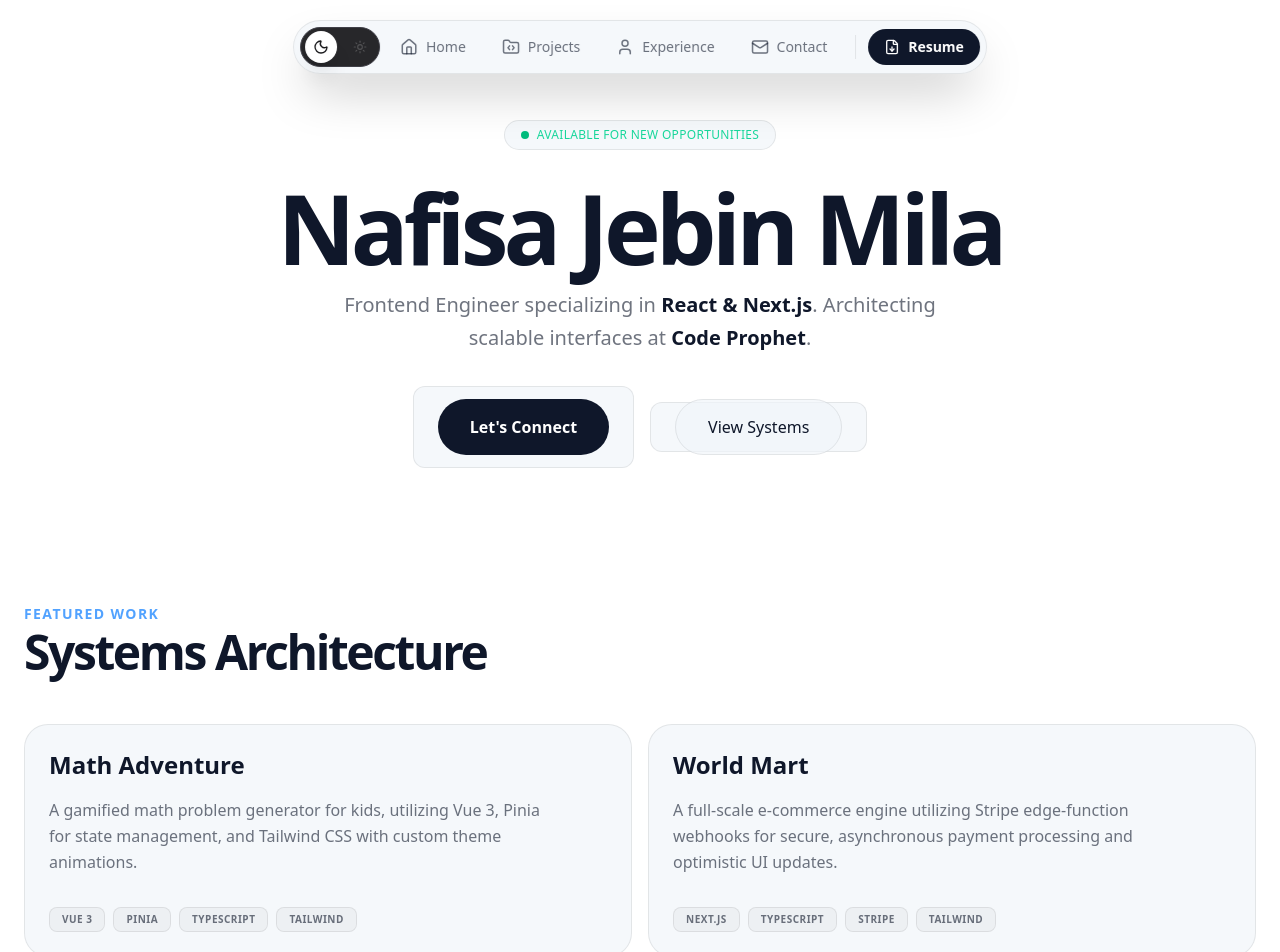
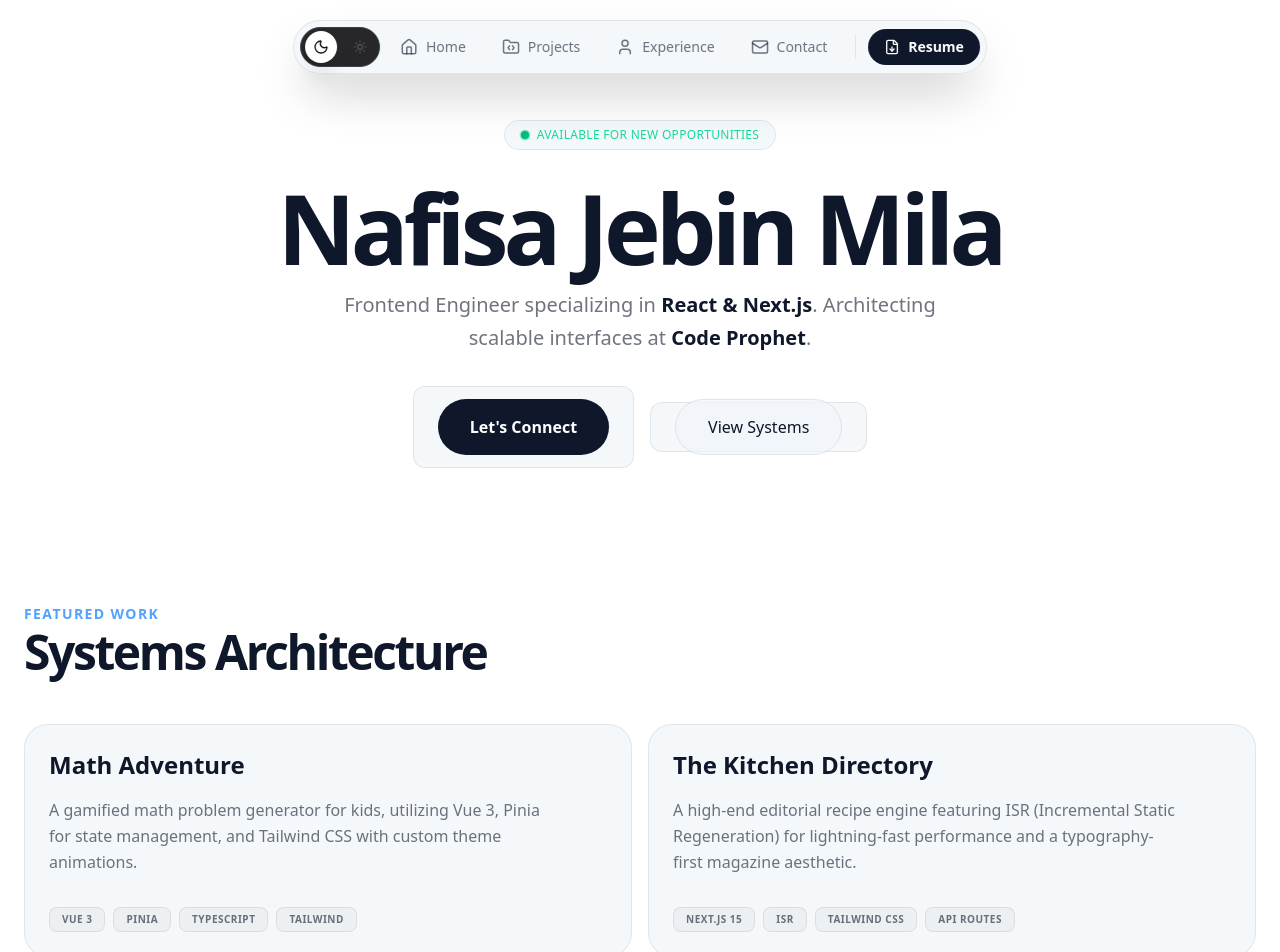
Before and after one commit to nafisa4611/portfolio, a Next.js app: page / in a window 1280 px wide. Shown: the top 952 px of the page. Built offline with nearby package versions, Linux system fonts and the light colour scheme.

Commit message:
new project list updated

```diff
--- a/app/page.js
+++ b/app/page.js
@@ -13,6 +13,13 @@ const projects = [
     desc: "A gamified math problem generator for kids, utilizing Vue 3, Pinia for state management, and Tailwind CSS with custom theme animations.",
     link: "https://kids-math-app-theta.vercel.app/",
     tags: ["Vue 3", "Pinia", "TypeScript", "Tailwind"],
+    size: "md:col-span-2",
+  },
+  {
+    title: "The Kitchen Directory",
+    desc: "A high-end editorial recipe engine featuring ISR (Incremental Static Regeneration) for lightning-fast performance and a typography-first magazine aesthetic.",
+    link: "https://recipe-app-six-pi-79.vercel.app/",
+    tags: ["Next.js 15", "ISR", "Tailwind CSS", "API Routes"],
     size: "md:col-span-2",
   },
   {
```
